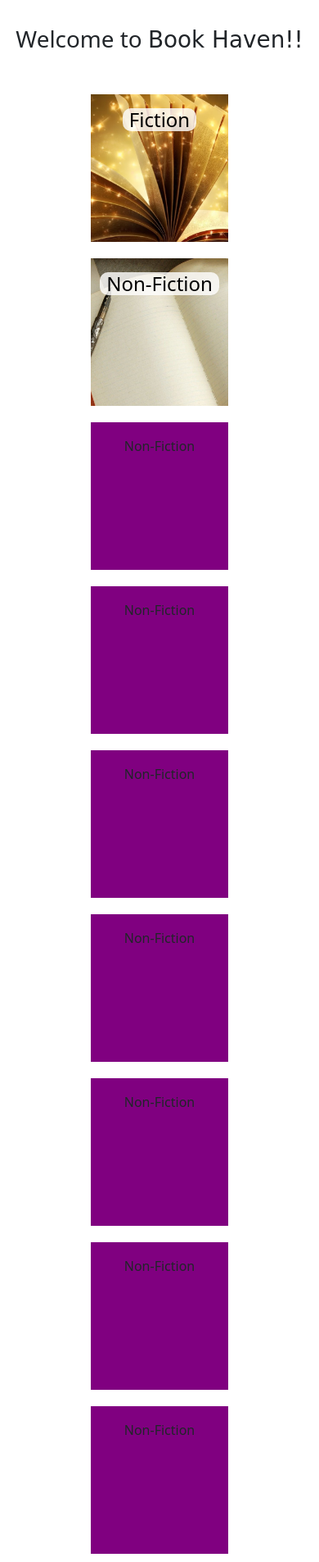
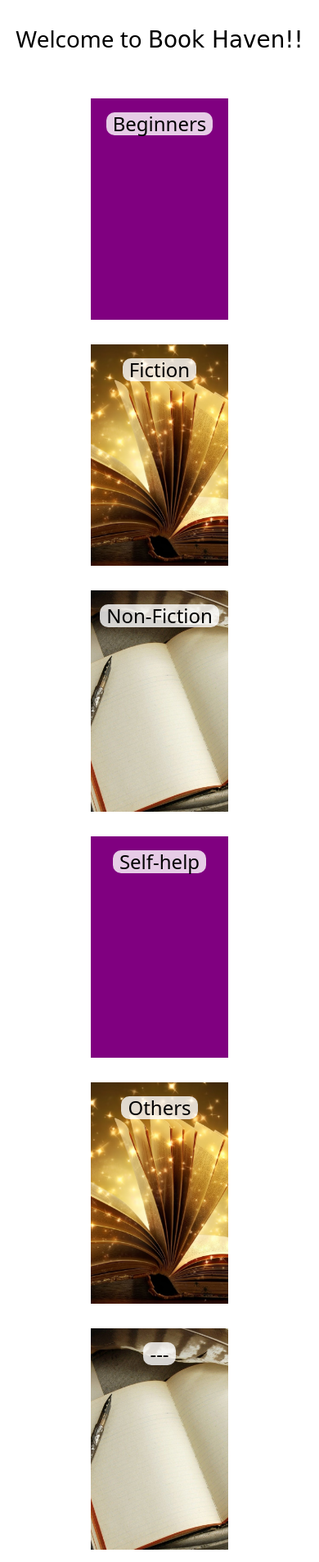
Before and after one commit to chetan-0/BookRev, a plain HTML site: page explore.html in a window 390 px wide. Shown: the whole page at 82% size. Drawn offline with nearby package versions, Linux system fonts and the light colour scheme.

Commit message:
homepage now explore page, landing papge made, index.html leads to landing (make it opposite)

```diff
--- a/home.html
+++ b/explore.html
@@ -8,8 +8,8 @@
 
     <link href="https://cdn.jsdelivr.net/npm/bootstrap@5.1.1/dist/css/bootstrap.min.css" rel="stylesheet"
         integrity="sha384-F3w7mX95PdgyTmZZMECAngseQB83DfGTowi0iMjiWaeVhAn4FJkqJByhZMI3AhiU" crossorigin="anonymous">
-    <link rel="stylesheet" type="text/css" href="home_styles.css">
-    <title>book haven</title>
+    <link rel="stylesheet" type="text/css" href="explore_styles.css">
+    <title>Book Haven - Explore</title>
 </head>
 
 <body>
@@ -55,6 +55,12 @@
             <div class="row row-col-1 row-cols-lg-3 row-cols-md-2 row-cols-sm-1">
                 <div class="col-md">
                     <!-- Column -->
+                    <div id="beginner">
+                        <h3>Beginners</h3>
+                    </div>
+                </div>
+                <div class="col-md">
+                    <!-- Column -->
                     <div id="fiction">
                         <h3>Fiction</h3>
                     </div>
@@ -67,31 +73,21 @@
                 </div>
                 <div class="col-md">
                     <!-- Column -->
-                    <div>Non-Fiction</div>
+                    <div id="beginner">
+                        <h3>Self-help</h3>
+                    </div>
                 </div>
                 <div class="col-md">
                     <!-- Column -->
-                    <div>Non-Fiction</div>
+                    <div id="fiction">
+                        <h3>Others</h3>
+                    </div>
                 </div>
                 <div class="col-md">
                     <!-- Column -->
-                    <div>Non-Fiction</div>
-                </div>
-                <div class="col-md">
-                    <!-- Column -->
-                    <div>Non-Fiction</div>
-                </div>
-                <div class="col-md">
-                    <!-- Column -->
-                    <div>Non-Fiction</div>
-                </div>
-                <div class="col-md">
-                    <!-- Column -->
-                    <div>Non-Fiction</div>
-                </div>
-                <div class="col-md">
-                    <!-- Column -->
-                    <div>Non-Fiction</div>
+                    <div id="nonfiction">
+                        <h3>---</h3>
+                    </div>
                 </div>
             </div>
             <!-- <div class="row">
--- a/home_styles.scss
+++ b/explore_styles.scss
@@ -7,6 +7,8 @@ body {
     display: flex;
     align-content: center;
     justify-content: center;
+
+    color:black;
 }
 // #event_scroll {
 //     background-color: red;
@@ -77,7 +79,7 @@ body {
     // background-color: purple;
     // border: 1px solid black;
 
-    height: 200px;
+    height: 300px;
 
     display: flex;
     flex-direction: column;
@@ -115,13 +117,22 @@ body {
     background-image: url("assets/booklights.jpg");
     background-repeat: no-repeat;
     background-position: center;
-    background-size: 200%;
+    background-size: 250%;
 }
 #nonfiction {
     background-image: url("assets/nonfiction.jpg");
     background-repeat: no-repeat;
     background-position: center;
-    background-size: 200%;
+    background-size: 250%;
+}
+
+@media screen and (max-width: 1199px) {
+    #fiction {
+        background-size: 300%;
+    }
+    #nonfiction {
+        background-size: 300%;
+    }
 }
 
 @media screen and (max-width: 576px) {
--- /dev/null
+++ b/landing_styles.scss
@@ -0,0 +1,17 @@
+body {
+    margin: 0%;
+    padding: 0%;
+    background-image: url("books_bg.jpg");
+    // background-repeat: no-repeat;
+    // background-position: center;
+    background-size: cover;
+}
+
+#landing_welcome {
+    margin-top: 2%;
+    display: flex;
+    align-content: center;
+    justify-content: center;
+
+    color: black;
+}
```
Also changed, not shown: index.html (+1 -1 lines), landing.html (added, +18 -0 lines), explore_styles.css, landing_styles.css (added), 3 other files.
